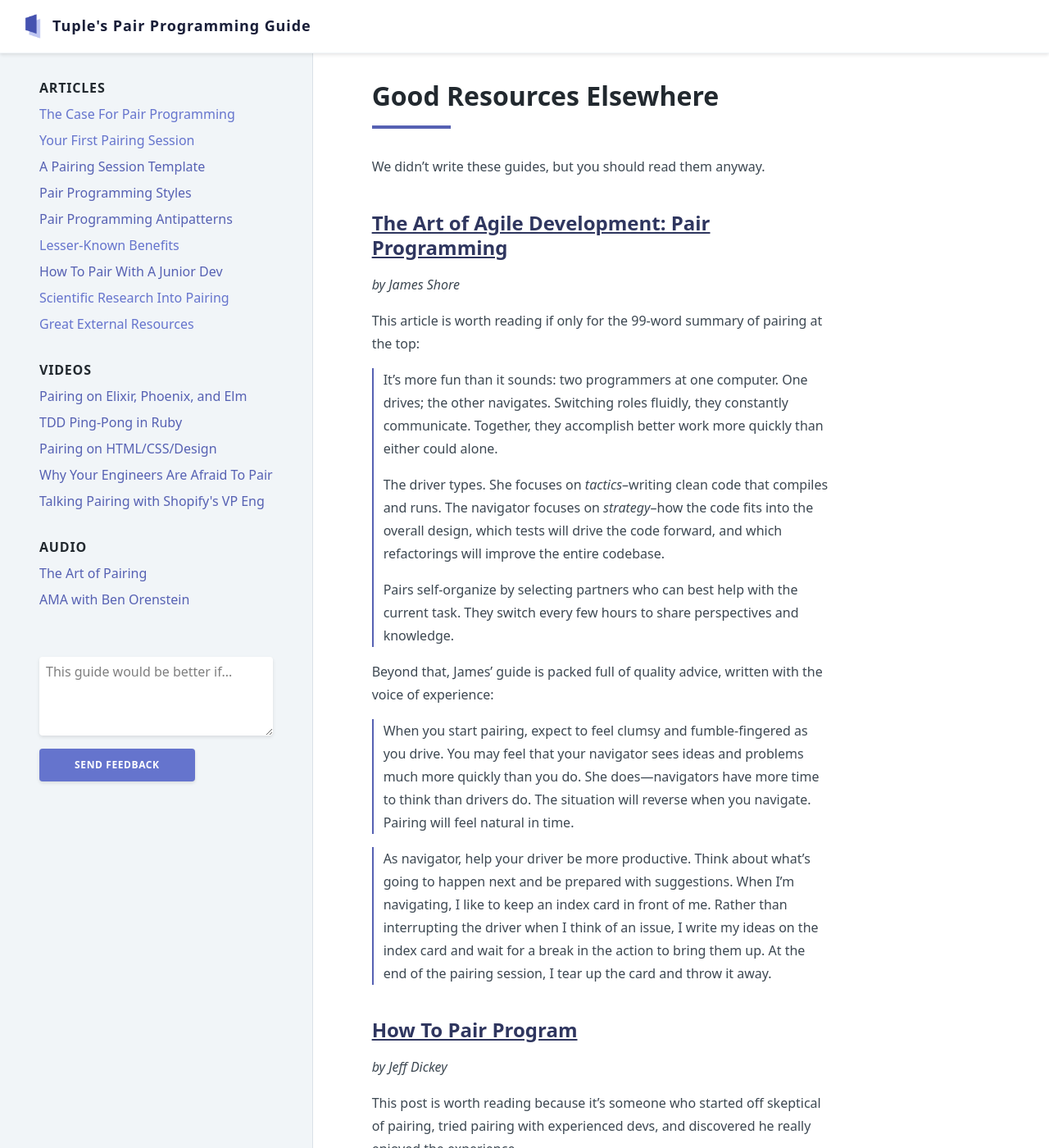
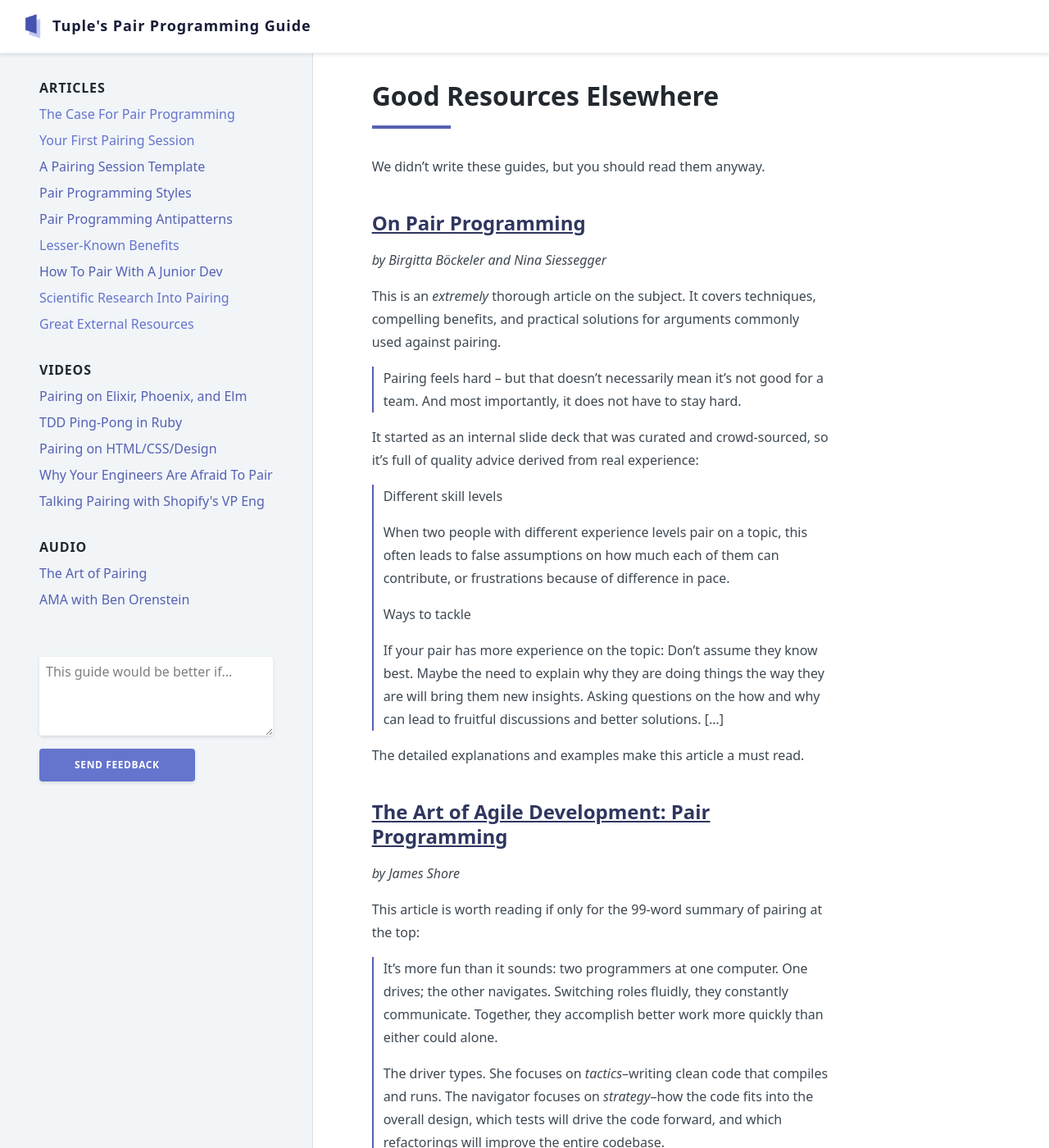
Before and after one commit to tupleapp/pair-programming-guide, a Jekyll site: the page built from _pages/external-resources.md, in a window 1280 px wide and 1400 px high. Shown: the whole window at 82% size. Built offline with Jekyll 4.4.1, drawn with Linux system fonts in a browser that asks for light colours; comment, search, counter and statistics services are not loaded; some of the changed text lies outside the part shown.

Commit message:
Add detailed review for On Pair Programming

```diff
--- a/_pages/external-resources.md
+++ b/_pages/external-resources.md
@@ -8,6 +8,28 @@ meta: A collection of links to high-quality writing (and podcasts) about pair pr
 {% include article-top.html %}
 
 We didn't write these guides, but you should read them anyway.
+
+## [On Pair Programming](https://martinfowler.com/articles/on-pair-programming.html)
+
+_by Birgitta Böckeler and Nina Siessegger_
+
+This is an _extremely_ thorough article on the subject. It covers techniques, compelling benefits, and practical solutions for arguments commonly used against pairing.
+
+> Pairing feels hard – but that doesn't necessarily mean it's not good for a team. And most importantly, it does not have to stay hard.
+
+It started as an internal slide deck that was curated and crowd-sourced, so it's full of quality advice derived from real experience:
+
+> **Different skill levels**
+>
+>When two people with different experience levels pair on a topic, this often leads to false assumptions on how much each of them can contribute, or frustrations because of difference in pace.
+>
+> **Ways to tackle**
+>
+>If your pair has more experience on the topic: Don't assume they know best. Maybe the need to explain why they are doing things the way they are will bring them new insights. Asking questions on the how and why can lead to fruitful discussions and better solutions. [...]
+
+The detailed explanations and examples make this article a must read.
+
+
 
 ## [The Art of Agile Development: Pair Programming](https://www.jamesshore.com/Agile-Book/pair_programming.html)
 
```
Also changed, not shown: other parts of _pages/external-resources.md (+0 -5 lines).
